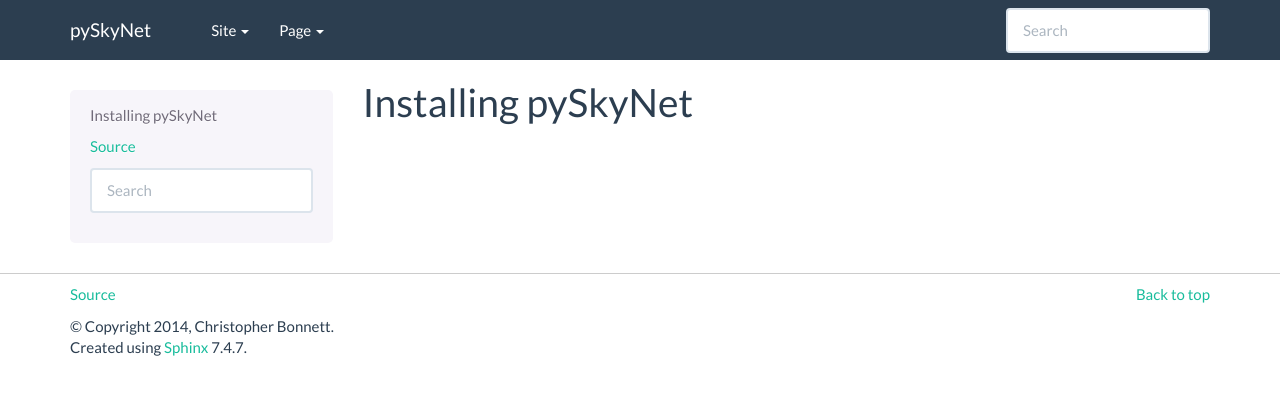
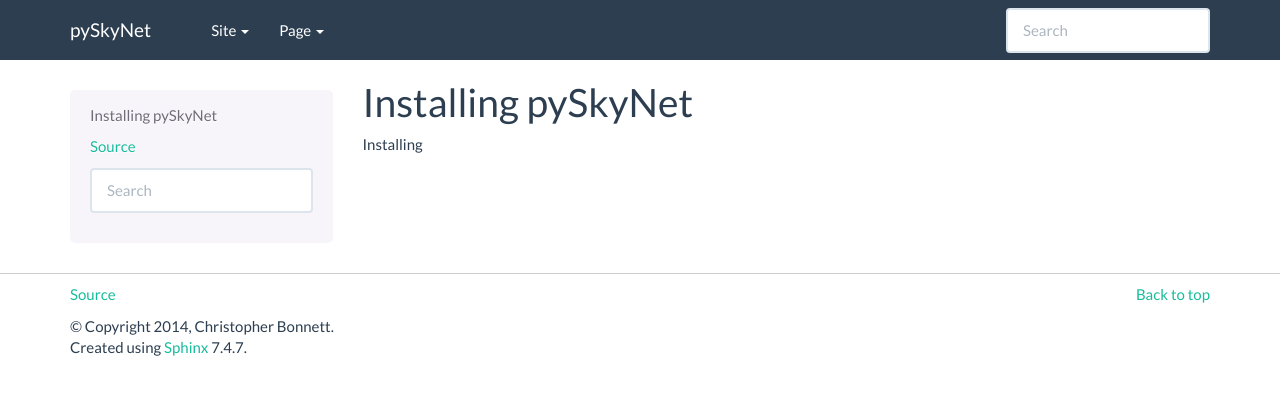
Before and after one commit to cbonnett/SkyNet_wrapper, a Sphinx documentation site: the page built from docs/Install.rst, in a window 1280 px wide. Shown: the top 395 px of the page. Built offline with Sphinx 7.4.7, drawn with Linux system fonts in a browser that asks for light colours; pages that are not in the unit, such as notebooks, are missing from menus.

```diff
--- a/docs/Install.rst
+++ b/docs/Install.rst
@@ -2,3 +2,5 @@
 
 Installing pySkyNet
 ===================
+
+Installing
--- a/docs/conf.py
+++ b/docs/conf.py
@@ -50,7 +50,7 @@ extensions = ['sphinx.ext.autodoc',
               ]
 
 autosummary_generate = True
-numpydoc_show_class_members = True
+numpydoc_show_class_members = False
 
 # Add any paths that contain templates here, relative to this directory.
 templates_path = ['_templates']
--- a/docs/files.rst
+++ b/docs/files.rst
@@ -105,6 +105,7 @@ For Classification it is as follows:
     </table>
 
 |
+
 If the true targets/classes are not know these values are meaningless but will still be printed to file.
 **pySkyNet** only returns the prediction values.
 The `true_class_[n]` is printed in one-hot encoding, thus all values are zero expect for the correct class.
--- a/docs/index.rst
+++ b/docs/index.rst
@@ -1,9 +1,6 @@
-
 =============================================
 Welcome to the pySkyNet documentation
 =============================================
-
-.. _`pySkyNet`: https://github.com/cbonnett/SkyNet_wrapper
 
 | SkyNet is an efficient and robust neural network training code for machine learning. It is able to train large and deep feed-forward neural networks, including autoencoders, for use in a wide range of supervised and unsupervised learning applications, such as regression, classification, density estimation, clustering and dimensionality reduction. SkyNet is implemented in C/C++ and fully parallelised using MPI.
 
@@ -29,6 +26,7 @@ Contents:
 .. toctree::
    :maxdepth: 1
 
+   install
    Regression
    Classification
    files
```
